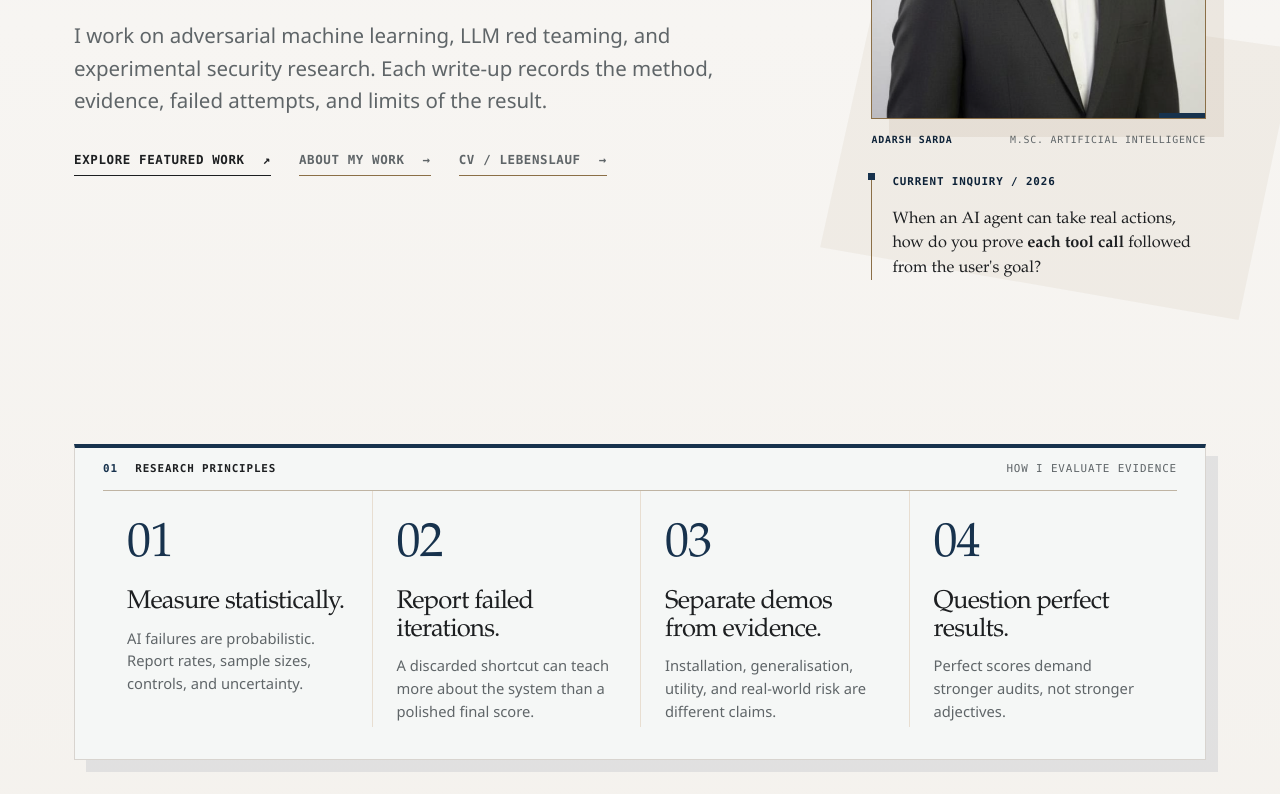
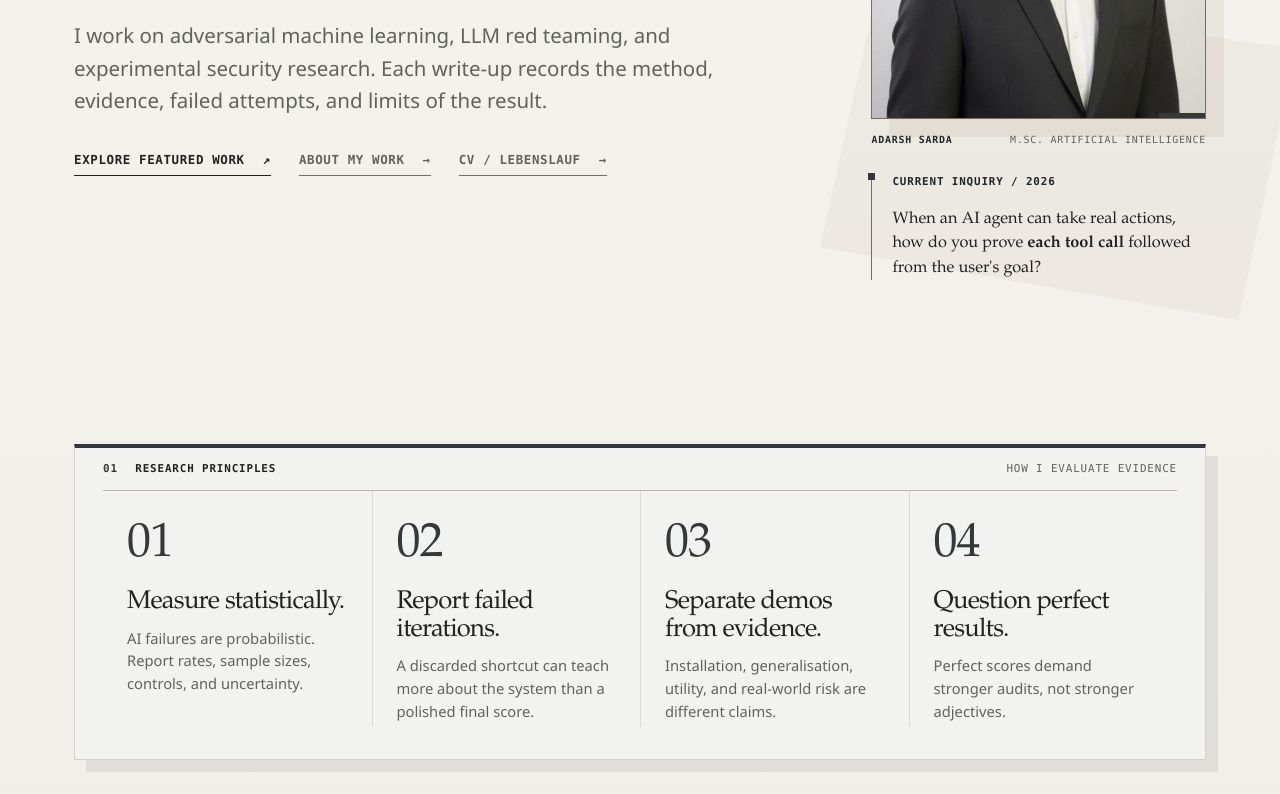
Before and after one commit to adarshsarda/adarshsarda.github.io, an Astro site: page / in a window 1280 px wide. Shown: the part 522-1316 px from the top of the page. Built offline with nearby package versions, Linux system fonts and the light colour scheme; Astro itself is replaced by a stand-in of ours.

Commit message:
Tune palette to professional portrait

```diff
--- a/src/styles/global.css
+++ b/src/styles/global.css
@@ -1,17 +1,17 @@
 :root {
-  --paper: #f7f5f2;
-  --paper-raised: #fffdf8;
-  --paper-ambient: #ece7df;
-  --ink: #1d1f21;
-  --ink-soft: #5f6568;
-  --rule: #d8d4cf;
-  --rule-dark: #8b6f47;
-  --signal: #17324d;
-  --signal-dark: #0d2238;
-  --moss: #8b6f47;
-  --sky: #edf2f5;
-  --stone: #e8ded1;
-  --card-shadow: 12px 12px 0 color-mix(in srgb, var(--signal) 9%, transparent);
+  --paper: #f4f2ed;
+  --paper-raised: #fbfaf7;
+  --paper-ambient: #e6e2da;
+  --ink: #202322;
+  --ink-soft: #5f625f;
+  --rule: #d6d1ca;
+  --rule-dark: #746d64;
+  --signal: #34383a;
+  --signal-dark: #202628;
+  --moss: #8d7666;
+  --sky: #eceeed;
+  --stone: #ded9d2;
+  --card-shadow: 12px 12px 0 color-mix(in srgb, var(--signal) 10%, transparent);
   --max-reading: 760px;
   --max-wide: 1180px;
   --font-body: "Aptos", "Segoe UI", Helvetica, Arial, sans-serif;
@@ -775,7 +775,7 @@ main {
   }
 }
 
-/* Research principles: a pale manifesto band with large wine numerals. */
+/* Research principles: a pale manifesto band with large charcoal numerals. */
 .principles-section {
   margin-top: 92px;
   padding: 0 28px 32px;
```
